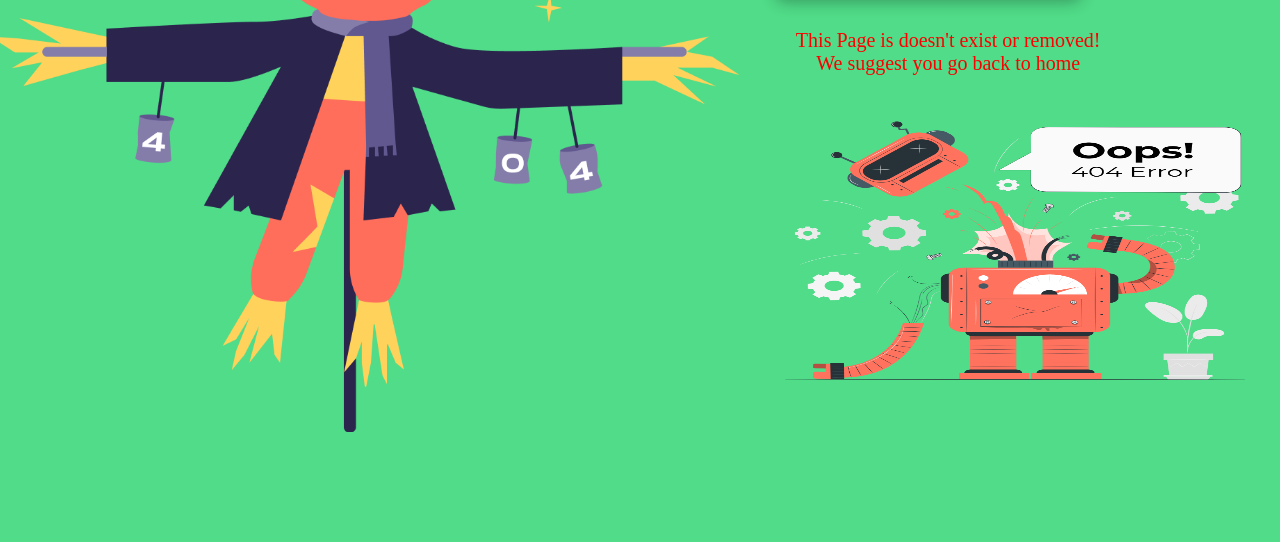
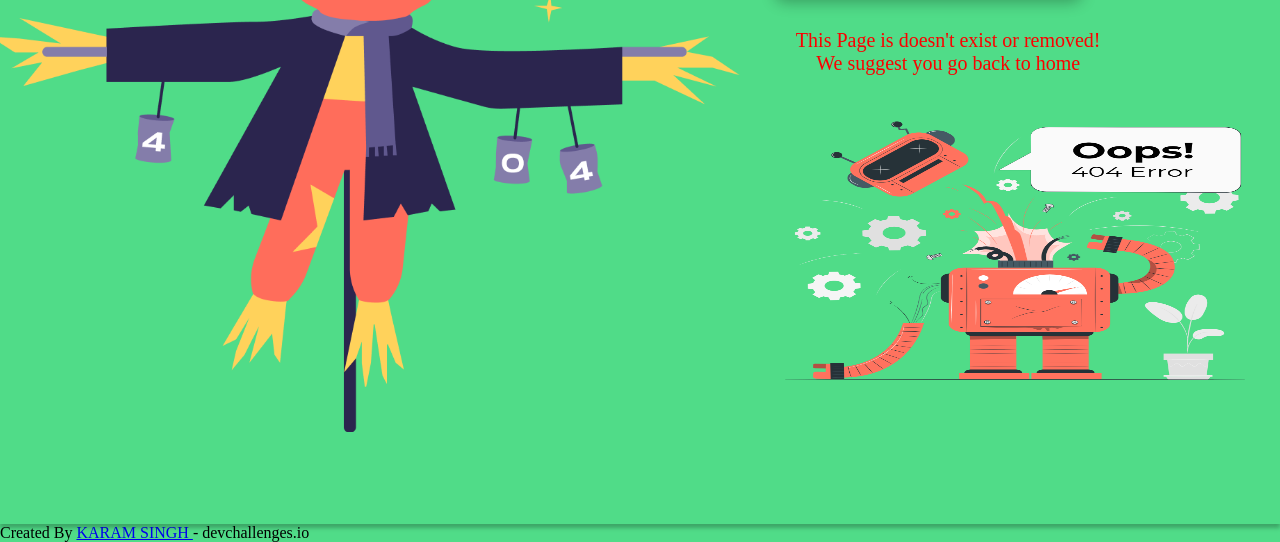
Before and after one commit to karam-7/404-Error, a plain HTML site: page index.html in a window 1280 px wide. Shown: the part 276-818 px from the top of the page. Drawn offline with Linux system fonts and the light colour scheme.

Commit message:
footer update

```diff
--- a/index.html
+++ b/index.html
@@ -35,5 +35,12 @@
         <img src="./img/404.png" alt="" class="error-pic" />
       </section>
     </section>
+    <footer class="foot">
+      Created By
+      <a href="http://karam-portfolio.liveblog365.com" class="name" target="_blank">
+        KARAM SINGH
+      </a>
+      - devchallenges.io
+    </footer>
   </body>
 </html>
```
